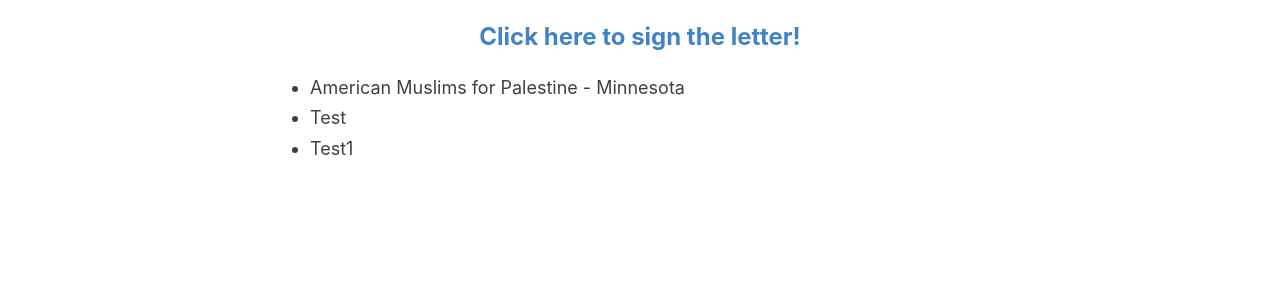
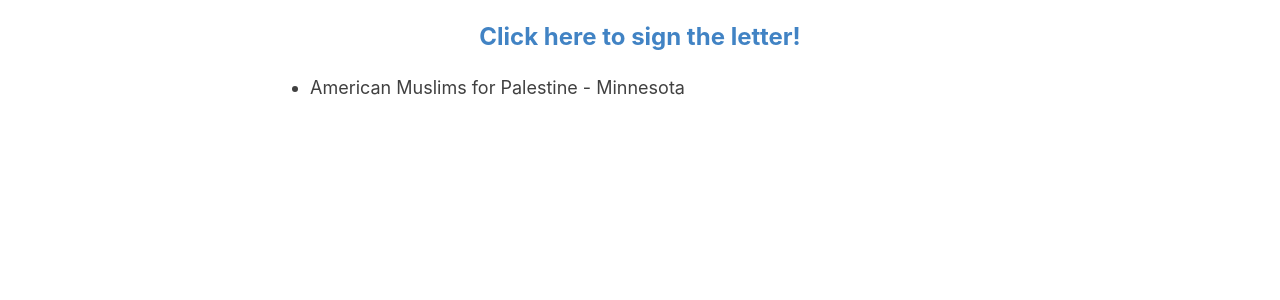
Before and after one commit to adamrahim/adamrahim.github.io, a Jekyll site: the page built from _posts/2020-12-24-signatories.md, in a window 1280 px wide. Shown: the part 239-539 px from the top of the page. Built offline with Jekyll 4.4.1, drawn with Linux system fonts in a browser that asks for light colours.

Commit message:
Update 2020-12-24-signatories.md

```diff
--- a/_posts/2020-12-24-signatories.md
+++ b/_posts/2020-12-24-signatories.md
@@ -6,5 +6,3 @@ permalink: /signatories/
 ## [Click here to sign the letter!](https://forms.gle/tHgMV44jnT69SfnY6 "Google Form to Support Minnesotans for Human Rights")
 
 - American Muslims for Palestine - Minnesota
-- Test
-- Test1
```
